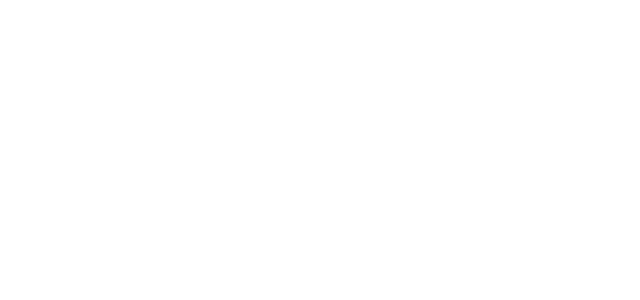
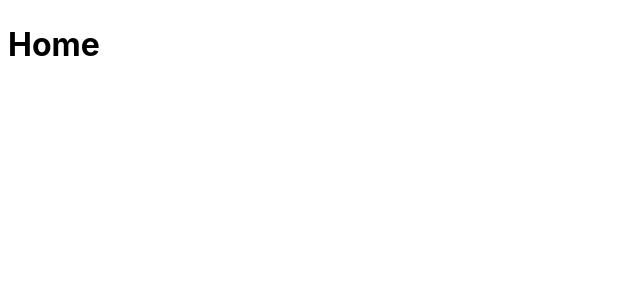
Before and after one commit to sh-ehio/NoteCode, a React (Vite) app in the folder frontend/: page / in a window 1280 px wide. Shown: the top 300 px of the page, without its empty margins (0-640 px from the left). Built offline with nearby package versions, Linux system fonts and the light colour scheme.

Commit message:
Setup routing and folder structure

```diff
--- a/frontend/package.json
+++ b/frontend/package.json
@@ -11,7 +11,8 @@
   },
   "dependencies": {
     "react": "^18.3.1",
-    "react-dom": "^18.3.1"
+    "react-dom": "^18.3.1",
+    "react-router-dom": "^6.26.2"
   },
   "devDependencies": {
     "@eslint/js": "^9.9.0",
--- a/frontend/src/App.tsx
+++ b/frontend/src/App.tsx
@@ -1,7 +1,15 @@
+import { Route, Routes } from "react-router-dom";
 import "./App.css";
+import Home from "./pages/Home";
 
 function App() {
-  return <></>;
+  return (
+    <>
+      <Routes>
+        <Route path="/" element={<Home />} />
+      </Routes>
+    </>
+  );
 }
 
 export default App;
--- a/frontend/src/main.tsx
+++ b/frontend/src/main.tsx
@@ -2,9 +2,12 @@
 import { createRoot } from "react-dom/client";
 import App from "./App.tsx";
 import "./index.css";
+import { BrowserRouter } from "react-router-dom";
 
 createRoot(document.getElementById("root")!).render(
   <StrictMode>
-    <App />
+    <BrowserRouter>
+      <App />
+    </BrowserRouter>
   </StrictMode>
 );
--- /dev/null
+++ b/frontend/src/pages/Home.tsx
@@ -0,0 +1,9 @@
+const Home = () => {
+  return (
+    <>
+      <h1>Home</h1>
+    </>
+  );
+};
+
+export default Home;
```
Also changed, not shown: 1 other file (tests, documents, lock files or other folders).
